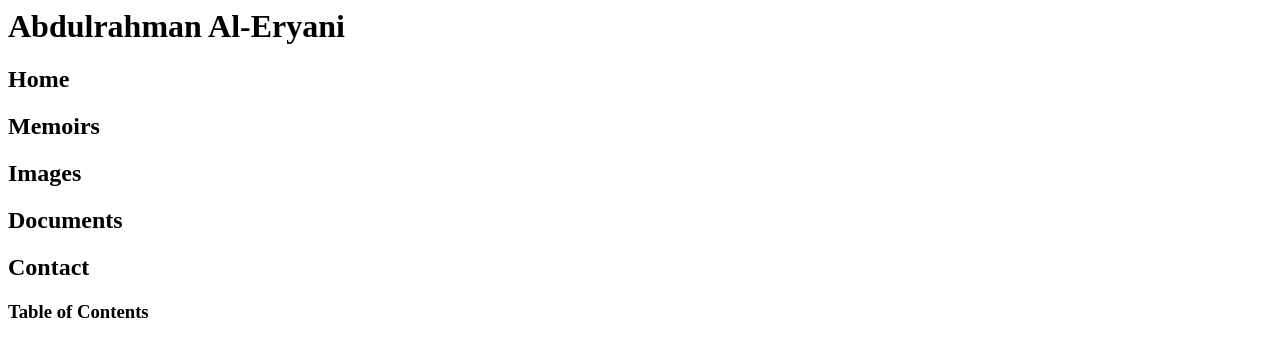
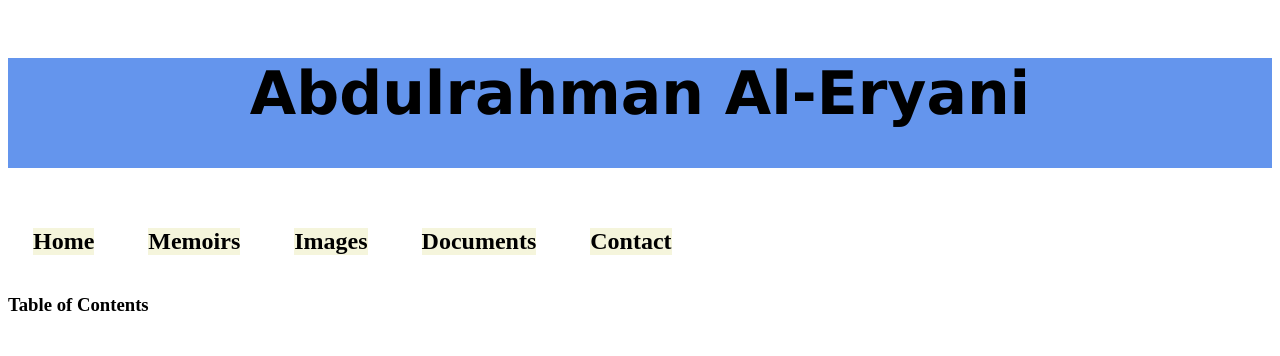
Before and after one commit to salercoding/salercoding.github.io, a plain HTML site: page index.html in a window 1280 px wide. Drawn offline with Linux system fonts and the light colour scheme.

Commit message:
Update index.html

```diff
--- a/index.html
+++ b/index.html
@@ -1,6 +1,6 @@
 <html>
   <head>
-    <link href="/main/index.css" type="text/css" rel="stylesheet">
+    <link href="style.css" type="text/css" rel="stylesheet">
     <title>Abdulrahman Al-Eryani</title>
   </head>
   <header>
```
